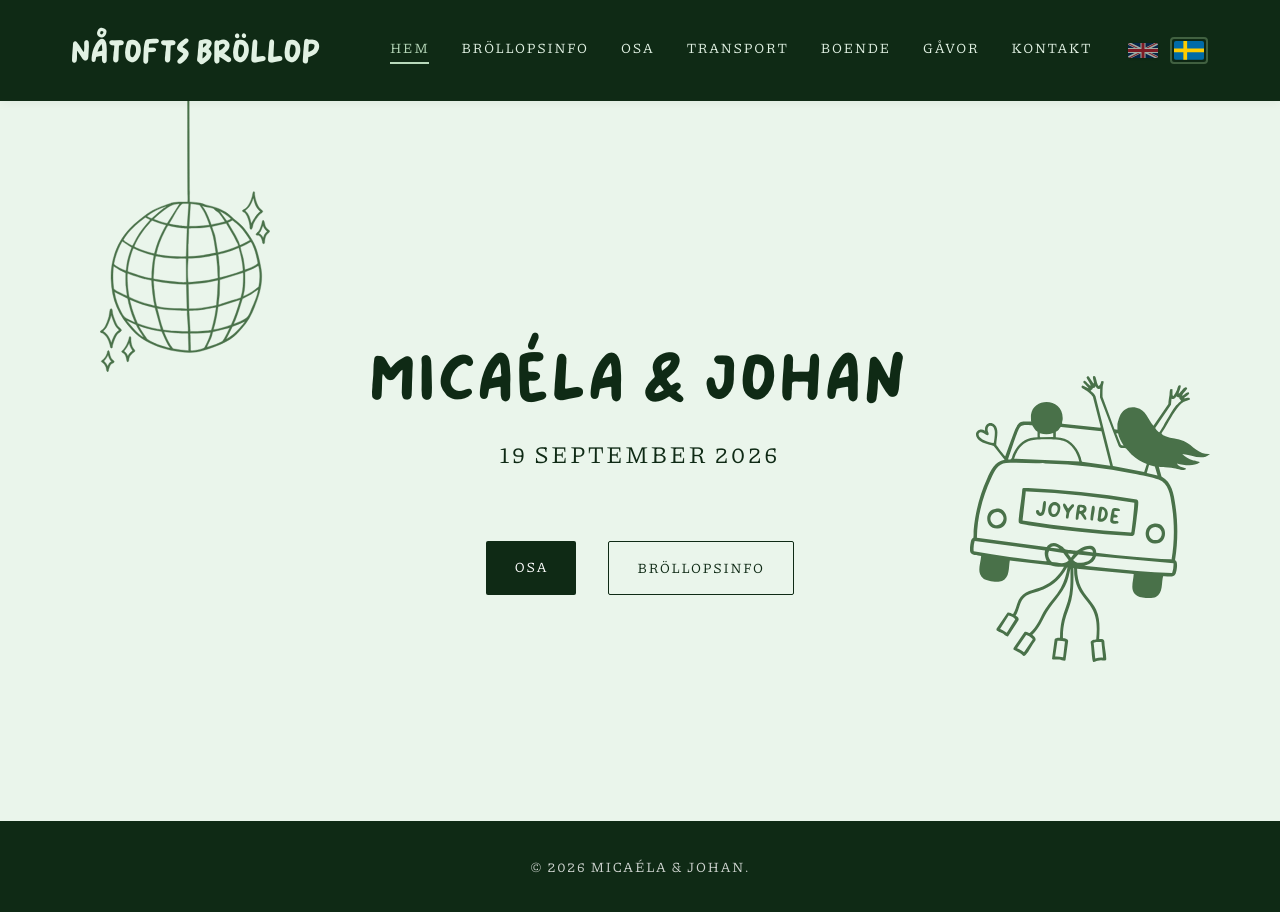
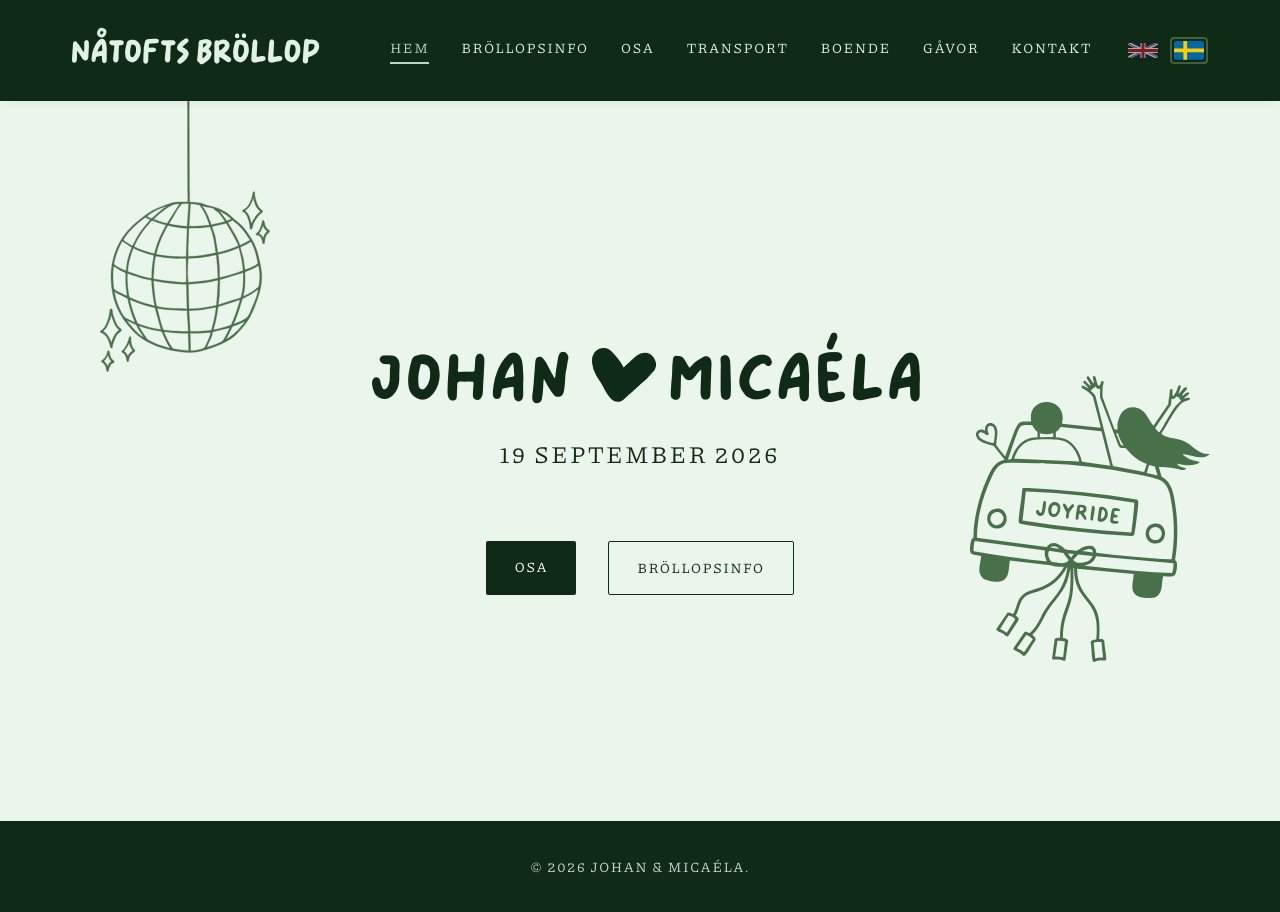
Before and after one commit to 2toft/wedding-site, a Vue app: page / in a window 1280 px wide. Built offline with nearby package versions, Linux system fonts and the light colour scheme.

Commit message:
feat: update wedding site with improved email handling, couple name formatting, and enhanced UI elements

```diff
--- a/src/config/site.js
+++ b/src/config/site.js
@@ -1 +1 @@
-export const COUPLE_NAMES = "Micaéla & Johan";
+export const COUPLE_NAMES = "Johan & Micaéla";
--- a/src/locales/en.json
+++ b/src/locales/en.json
@@ -71,7 +71,7 @@
     },
     "kids": {
       "kicker": "Children",
-      "message": "Children are wonderful, but on this day we choose to celebrate in adult company. Babies who are breastfeeding are, of course, warmly welcome."
+      "message": "Children are wonderful, but on this day we choose to celebrate in adult company."
     }
   },
   "transportation": {
@@ -113,7 +113,8 @@
     "intro": "We are so happy that you want to celebrate our big day with us.",
     "details": "Your presence is the greatest gift, but if you would like to give us something, a contribution to our honeymoon would mean a lot.",
     "button": "View gift list",
-    "listUrl": "https://example.com/gift-list"
+    "listUrl": "https://example.com/gift-list",
+    "listStatus": "The gift list is under construction."
   },
   "rsvp": {
     "title": "RSVP",
--- a/src/locales/sv.json
+++ b/src/locales/sv.json
@@ -71,7 +71,7 @@
     },
     "kids": {
       "kicker": "Barn",
-      "message": "Barn är underbara men denna dag väljer vi att fira i vuxet sällskap. Ammande bebisar är självklart varmt välkomna."
+      "message": "Barn är underbara men denna dag väljer vi att fira i vuxet sällskap."
     }
   },
   "transportation": {
@@ -112,7 +112,8 @@
     "intro": "Vi är så glada att ni vill komma och fira vår stora dag med oss.",
     "details": "Er närvaro är den största gåvan, men om ni vill ge något får ni gärna bidra till vår bröllopsresa.",
     "button": "Se presentlista",
-    "listUrl": "https://example.com/gift-list"
+    "listUrl": "https://example.com/gift-list",
+    "listStatus": "Presentlistan är under uppbyggnad."
   },
   "rsvp": {
     "title": "OSA",
--- a/src/views/GiftView.vue
+++ b/src/views/GiftView.vue
@@ -17,9 +17,13 @@
     <p class="intro text-body">{{ $t("gift.intro") }}</p>
     <p class="details text-body">{{ $t("gift.details") }}</p>
 
-    <a :href="$t('gift.listUrl')" target="_blank" rel="noopener" class="btn">
+    <p class="gift-list-status text-body">
+      {{ $t("gift.listStatus") }}
+    </p>
+
+    <button type="button" class="btn" disabled>
       {{ $t("gift.button") }}
-    </a>
+    </button>
   </div>
 </template>
 
@@ -73,5 +77,15 @@
 
 .btn {
   margin-top: $spacing-sm;
+
+  &:disabled {
+    cursor: not-allowed;
+  }
+}
+
+.gift-list-status {
+  margin: 0 auto $spacing-xs;
+  max-width: 56ch;
+  text-decoration: underline;
 }
 </style>
--- a/src/views/HomeView.vue
+++ b/src/views/HomeView.vue
@@ -15,7 +15,16 @@
       />
 
       <div class="hero-content">
-        <h1 class="names">{{ COUPLE_NAMES }}</h1>
+        <h1 class="names">
+          <span>Johan</span>
+          <img
+            class="names-heart"
+            src="/illustrations/heart_dark.svg"
+            alt=""
+            aria-hidden="true"
+          />
+          <span>Micaéla</span>
+        </h1>
         <p class="date text-meta">{{ $t("home.date") }}</p>
         <p class="welcome-msg text-body">
           {{ $t("home.welcome") }}
@@ -32,10 +41,6 @@
     </section>
   </div>
 </template>
-
-<script setup>
-import { COUPLE_NAMES } from "../config/site";
-</script>
 
 <style lang="scss" scoped>
 @use "../styles/variables" as *;
@@ -100,10 +105,24 @@ import { COUPLE_NAMES } from "../config/site";
     .names {
       font-size: clamp(2.25rem, 8vw, $font-size-display);
       margin-bottom: $spacing-xs;
+      display: inline-flex;
+      align-items: center;
+      justify-content: center;
+      gap: clamp(0.45rem, 1.4vw, 0.95rem);
       white-space: nowrap;
+
+      .names-heart {
+        width: clamp(2.2rem, 6vw, 4rem);
+        height: auto;
+        flex-shrink: 0;
+      }
 
       @include mobile {
         font-size: clamp(2rem, 9vw, $font-size-xxl);
+
+        .names-heart {
+          width: clamp(1.8rem, 7vw, 3rem);
+        }
       }
     }
 
--- a/src/views/WeddingInfoView.vue
+++ b/src/views/WeddingInfoView.vue
@@ -191,7 +191,8 @@ const isDressCodeExpanded = ref(false);
     margin: 0 auto;
     margin-bottom: 0.35rem;
     font-size: $font-size-sm;
-    font-weight: bold;
+    font-weight: 700;
+    font-variation-settings: "wght" 700;
   }
 
   .segment-line {
```
Also changed, not shown: 1 other file (tests, documents, lock files or other folders).
